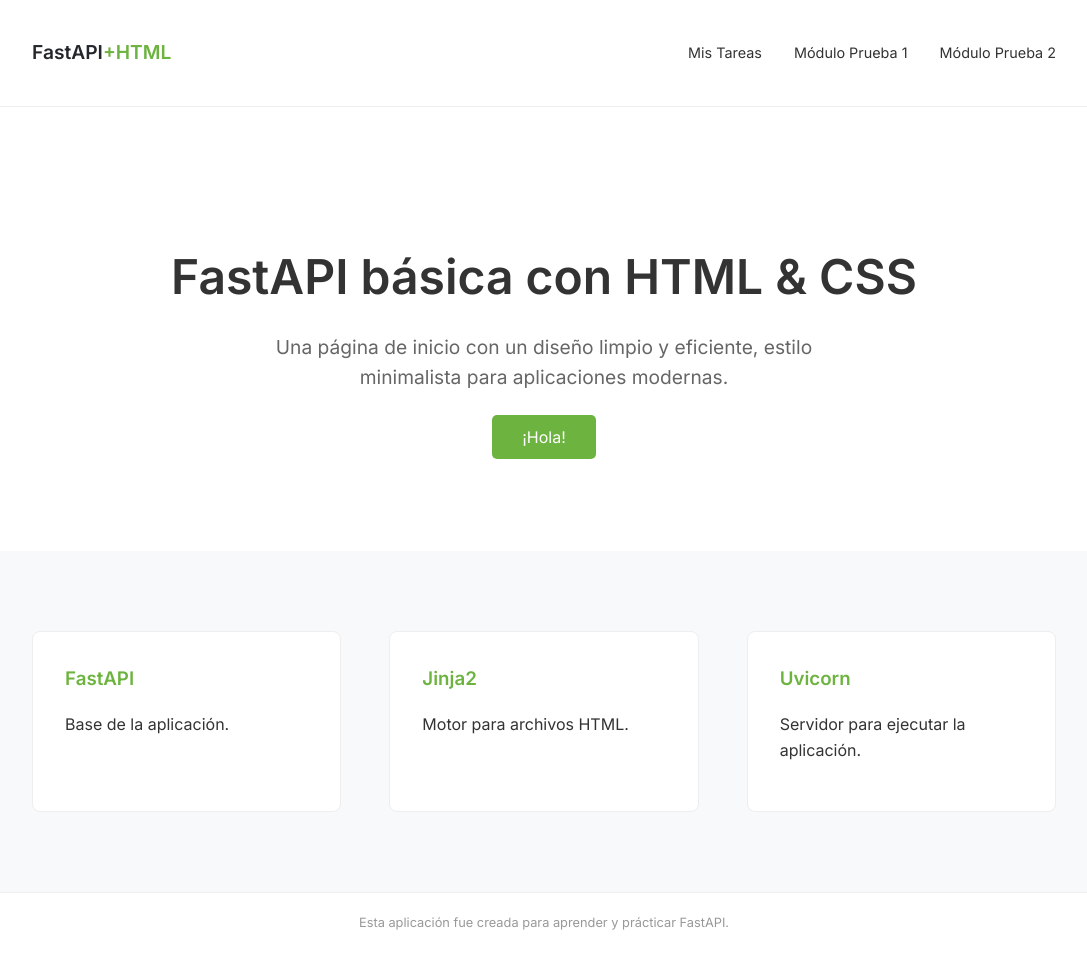
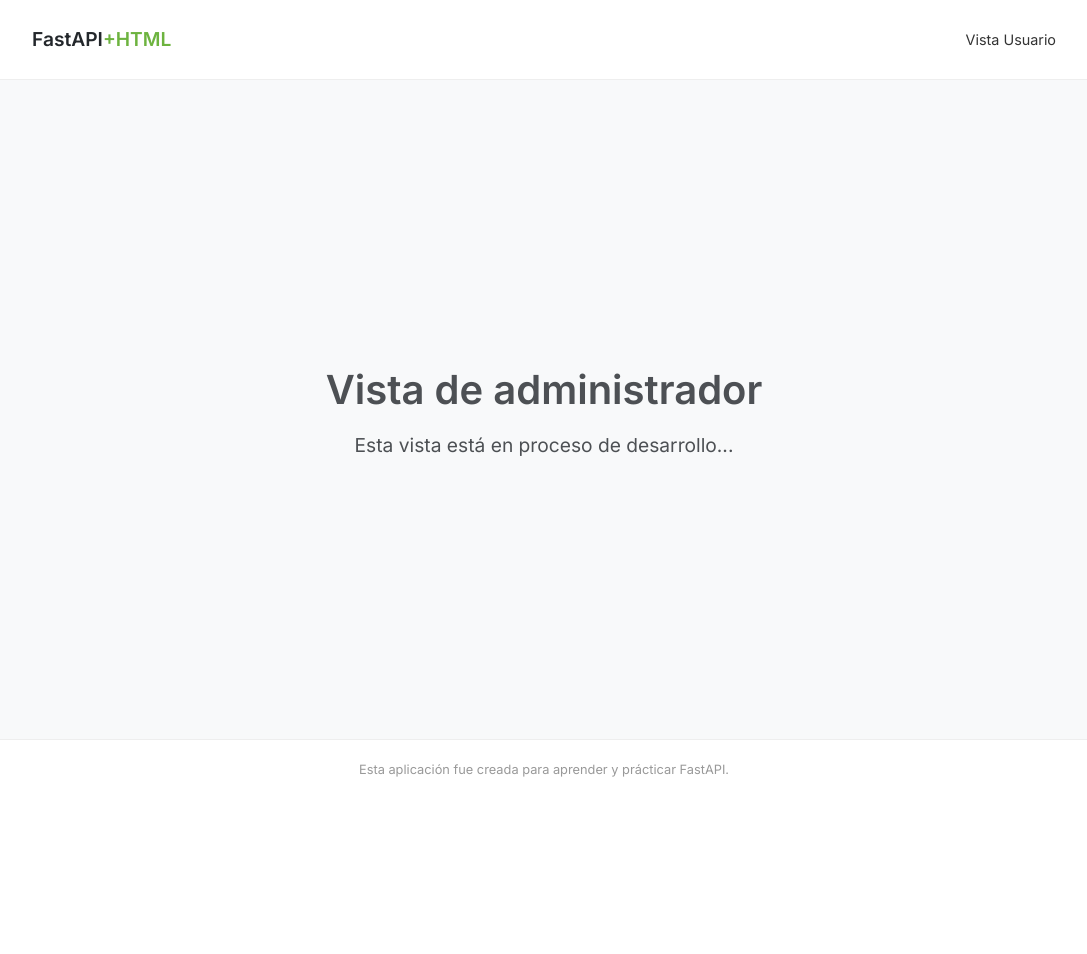
Before and after one commit to emilymontec/python, a FastAPI app: page /admin in a window 1280 px wide. Shown: the whole page, without its empty margins (96-1183 px from the left). After the commit the page ends 777 px from the top, so only its background shows below. Run offline with FastAPI, Linux system fonts and the light colour scheme.

Commit message:
Actualizacion HTML_API; routes - admin

```diff
--- a/HTML_API/main.py
+++ b/HTML_API/main.py
@@ -94,7 +94,7 @@ def toggle_task(index: int):
 
 @app.get("/admin", response_class=HTMLResponse)
 def admin_view(request: Request):
-    return templates.TemplateResponse("index.html", {"request": request})
+    return templates.TemplateResponse("admin.html", {"request": request})
 
 @app.get("/logout")
 def logout():
--- /dev/null
+++ b/HTML_API/templates/admin.html
@@ -0,0 +1,126 @@
+<!DOCTYPE html>
+<html lang="es">
+<head>
+    <meta charset="UTF-8">
+    <meta name="viewport" content="width=device-width, initial-scale=1.0">
+    <title>Administrador | FastAPI +HTML</title>
+    <link href="https://fonts.googleapis.com/css2?family=Inter:wght@300;400;600&display=swap" rel="stylesheet">
+    <style>
+        :root {
+            --spring-green: #6db33f;
+            --spring-dark: #23272b;
+            --light-gray: #f8f9fa;
+            --text-main: #333;
+        }
+
+        body {
+            font-family: 'Inter', sans-serif;
+            margin: 0;
+            padding: 0;
+            color: var(--text-main);
+            line-height: 1.6;
+            display: flex;
+            flex-direction: column;
+            min-height: 100vh;
+        }
+
+        /* Navegación */
+        nav {
+            display: flex;
+            justify-content: space-between;
+            align-items: center;
+            padding: 1.5rem 10%;
+            background: #fff;
+            border-bottom: 1px solid #eee;
+        }
+
+        .logo {
+            font-weight: 600;
+            font-size: 1.2rem;
+            color: var(--spring-dark);
+            text-decoration: none;
+        }
+
+        .logo span { color: var(--spring-green); }
+
+        nav ul {
+            list-style: none;
+            display: flex;
+            gap: 2rem;
+            margin: 0;
+            padding: 0;
+        }
+
+        nav a {
+            text-decoration: none;
+            color: var(--text-main);
+            font-size: 0.9rem;
+        }
+
+        nav a:hover { color: var(--spring-green); }
+
+        /* Contenedor Principal Centrado */
+        .admin-main {
+            flex-grow: 1;
+            display: flex;
+            justify-content: center;
+            align-items: center;
+            background-color: var(--light-gray);
+            text-align: center;
+            padding: 20px;
+        }
+
+        .admin-content {
+            max-width: 600px;
+        }
+
+        .admin-title {
+            font-size: 2.5rem;
+            font-weight: 600;
+            color: var(--spring-dark);
+            opacity: 0.8;
+            margin-bottom: 0.5rem;
+            margin-top: 0;
+        }
+
+        .admin-description {
+            font-size: 1.2rem;
+            font-weight: 400;
+            color: var(--spring-dark);
+            opacity: 0.8;
+            margin: 0;
+        }
+
+        /* Footer */
+        footer {
+            padding: 20px 10%;
+            text-align: center;
+            font-size: 0.8rem;
+            color: #999;
+            border-top: 1px solid #eee;
+            background: #fff;
+        }
+    </style>
+</head>
+<body>
+
+    <nav>
+        <a href="/" class="logo">FastAPI<span>+HTML</span></a>
+        <ul>
+            <li><a href="/home">Vista Usuario</a></li>
+        </ul>
+    </nav>
+
+    <main class="admin-main">
+        <div class="admin-content">
+            <h1 class="admin-title">Vista de administrador</h1>
+            <p class="admin-description">Esta vista está en proceso de desarrollo...</p>
+        </div>
+    </main>
+
+    <footer>
+        Esta aplicación fue creada para aprender y prácticar FastAPI.
+    </footer>
+
+</body>
+</html>
--- a/HTML_API/templates/index.html
+++ b/HTML_API/templates/index.html
@@ -134,7 +134,7 @@
         <div class="logo">FastAPI<span>+HTML</span></div>
         <ul>
             <li><a href="/tasks">Mis Tareas</a></li>
-            <li><a href="#">Módulo Prueba 1</a></li>
+            <li><a href="/admin">Vista de administrador</a></li>
             <li><a href="#">Módulo Prueba 2</a></li>
         </ul>
     </nav>
```
